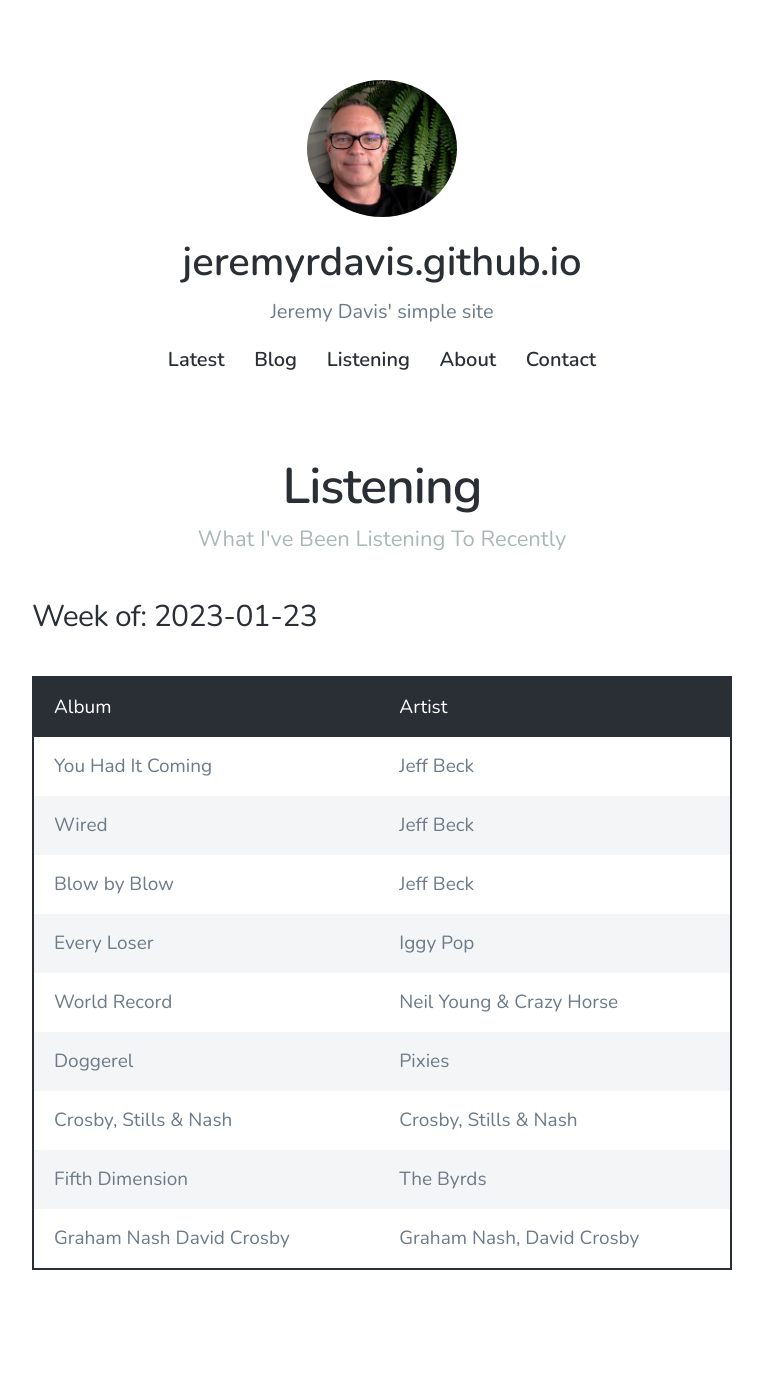
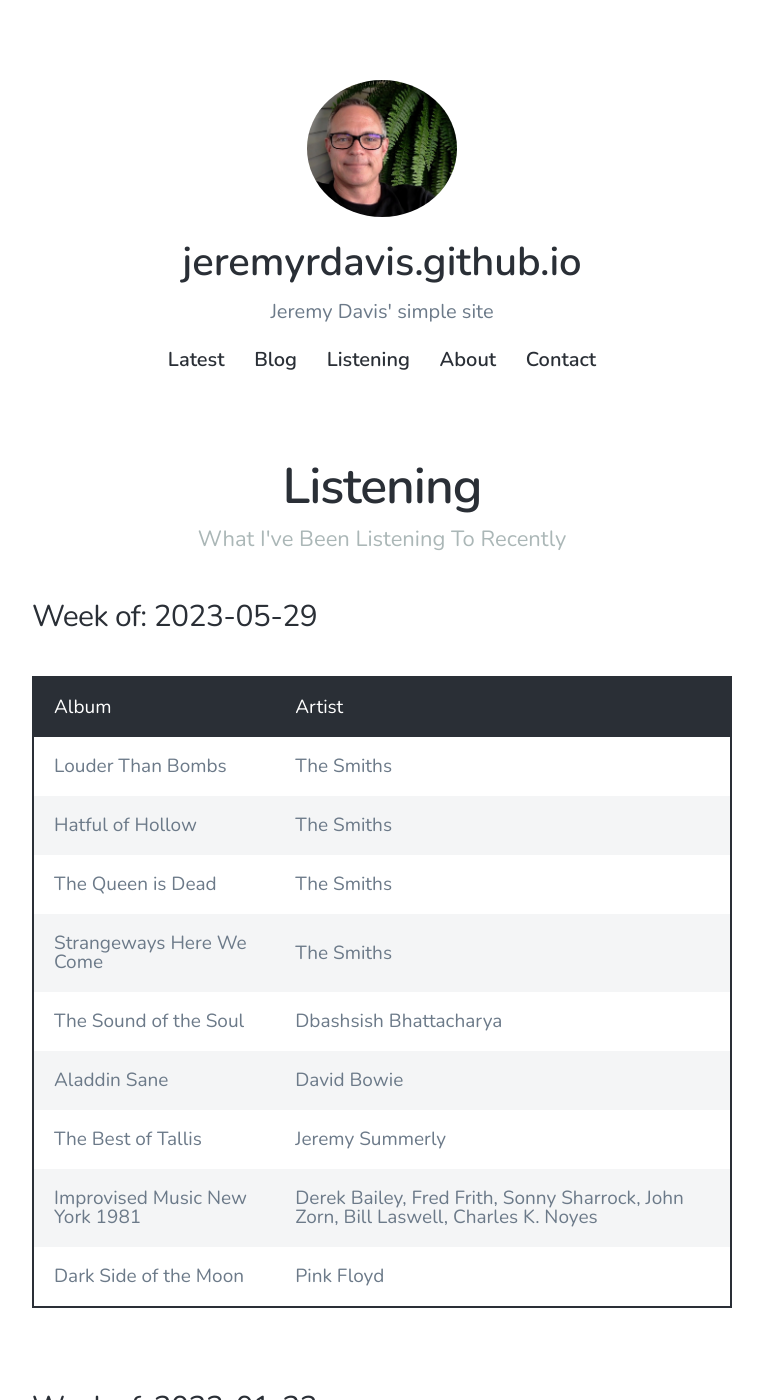
Before and after one commit to jeremyrdavis/jeremyrdavis.github.io, a Jekyll site: the page built from _pages/listening.md, in a window 1280 px wide and 1400 px high. Shown: the whole window, without its empty margins (258-1021 px from the left). Built offline with Jekyll 4.4.1, drawn with Linux system fonts in a browser that asks for light colours; nearby versions of some CDN libraries.

Commit message:
updated listening

```diff
--- a/_data/streaming.yml
+++ b/_data/streaming.yml
@@ -1,3 +1,24 @@
+- date: 2023-05-29
+  albums:
+    - title: Louder Than Bombs
+      artist: The Smiths
+    - title: Hatful of Hollow
+      artist: The Smiths
+    - title: The Queen is Dead
+      artist: The Smiths
+    - title: Strangeways Here We Come
+      artist: The Smiths
+    - title : The Sound of the Soul
+      artist: Dbashsish Bhattacharya
+    - title : Aladdin Sane
+      artist: David Bowie
+    - title : The Best of Tallis
+      artist : Jeremy Summerly
+    - title : Improvised Music New York 1981
+      artist : Derek Bailey, Fred Frith, Sonny Sharrock, John Zorn, Bill Laswell, Charles K. Noyes
+    - title : Dark Side of the Moon
+      artist : Pink Floyd
+
 - date: 2023-01-23
   albums:
     - title: You Had It Coming
--- a/_layouts/listening.html
+++ /dev/null
@@ -1,30 +0,0 @@
----
-layout: default
----
-
-<section class="single">
-
-	<div class="wrap">
-
-		<h1>{{ page.title }}</h1>
-		<p class="subtitle">{{ page.subtitle }}</p>
-
-		{% for week in site.data.streaming %}
-		<h3>Week of: {{ week.date }}</h3>
-		<table>
-			<thead>
-				<td>Album</td>
-				<td>Artist</td>
-			</thead>
-			<tbody>
-				{% for album in week.albums %}
-				<tr>
-					<td>{{album.title}}</td><td>{{ album.artist }}</td>
-				</tr>
-				{% endfor %}
-			</tbody>
-		</table>
-	  {% endfor %}
-	</div>
-
-</section>
--- a/_pages/listening.md
+++ b/_pages/listening.md
@@ -1,7 +1,33 @@
 ---
-layout: listening
+layout: default
 title: Listening
 description: What I've Been Listening To
 subtitle: What I've Been Listening To Recently
 featured_image: /images/social.jpg
 ---
+<section class="single">
+
+	<div class="wrap">
+
+		<h1>{{ page.title }}</h1>
+		<p class="subtitle">{{ page.subtitle }}</p>
+
+		{% for week in site.data.streaming %}
+		<h3>Week of: {{ week.date }}</h3>
+		<table>
+			<thead>
+				<td>Album</td>
+				<td>Artist</td>
+			</thead>
+			<tbody>
+				{% for album in week.albums %}
+				<tr>
+					<td>{{album.title}}</td><td>{{ album.artist }}</td>
+				</tr>
+				{% endfor %}
+			</tbody>
+		</table>
+	  {% endfor %}
+	</div>
+
+</section>
```
Also changed, not shown: _pages/about.md (+5 -5 lines).
